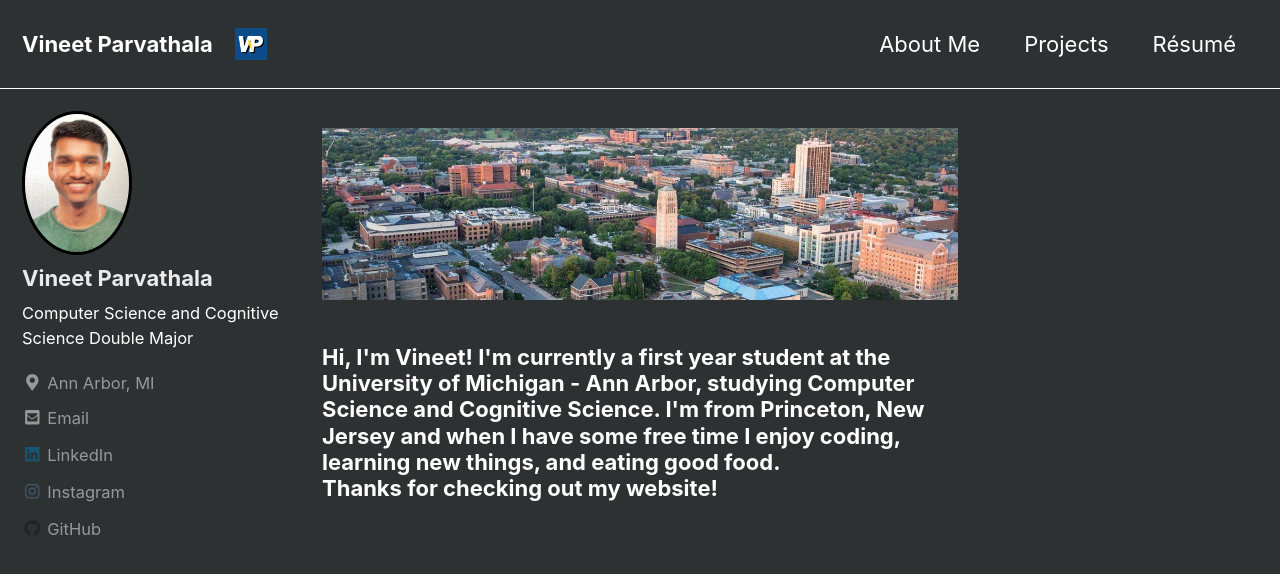
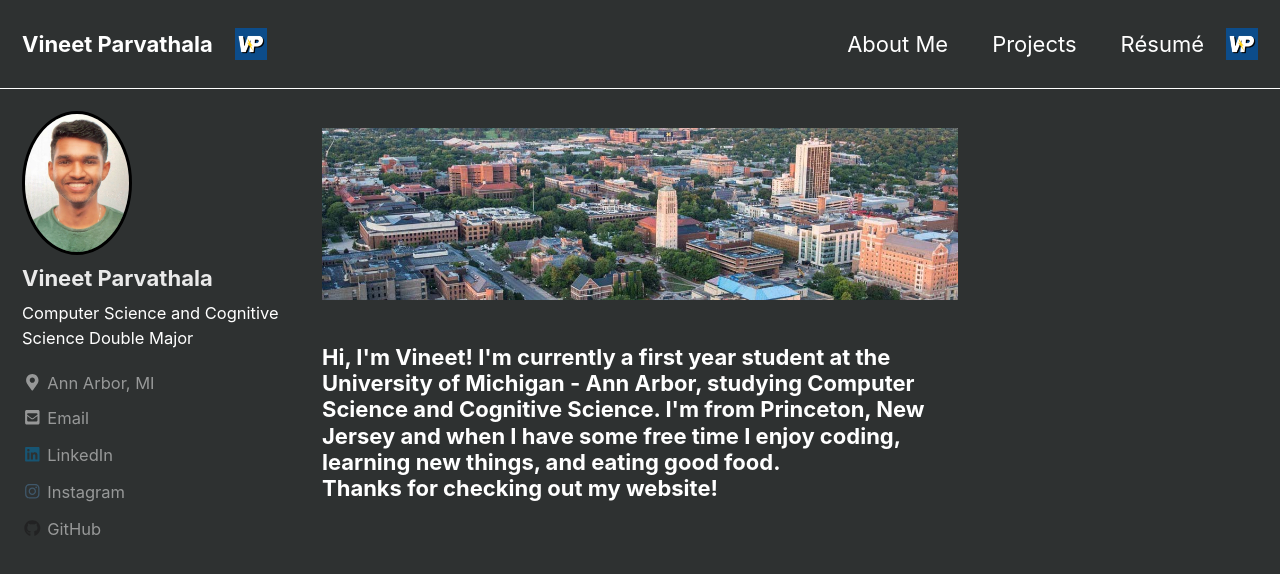
Before and after one commit to vparv/vparv.github.io, a Jekyll site: the page built from index.html, in a window 1280 px wide and 900 px high. Shown: the top 574 px of the window. Built offline with Jekyll 4.4.1, drawn with Linux system fonts in a browser that asks for light colours; cached includes are drawn as plain includes; nearby versions of some CDN libraries; the list of posts is cut into pages by our own code.

Commit message:
added logo

```diff
--- a/_includes/masthead.html
+++ b/_includes/masthead.html
@@ -20,6 +20,7 @@
           {%- endfor -%}
           <a href="http://vineetp.com/Parvathala_Vineet.Resume.pdf">Résumé</a>
         </ul>
+        <img src="/images/faviconpng.png" class="centerImage" alt="VP Logo" height="32" width="32">
         {% if site.search == true %}
         <button class="search__toggle" type="button">
           <svg class="icon" width="16" height="16" xmlns="http://www.w3.org/2000/svg" viewBox="0 0 15.99 16">
```
